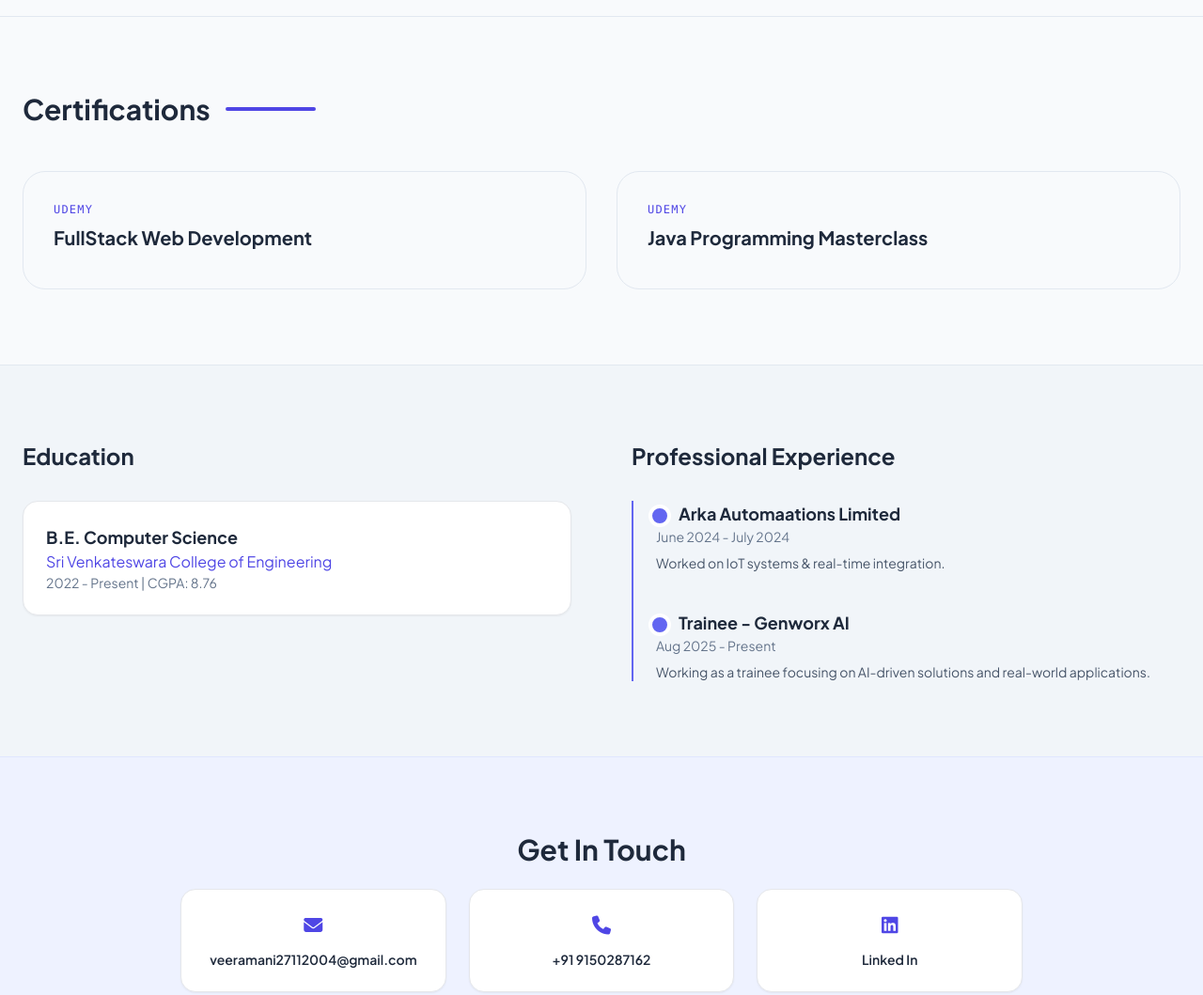
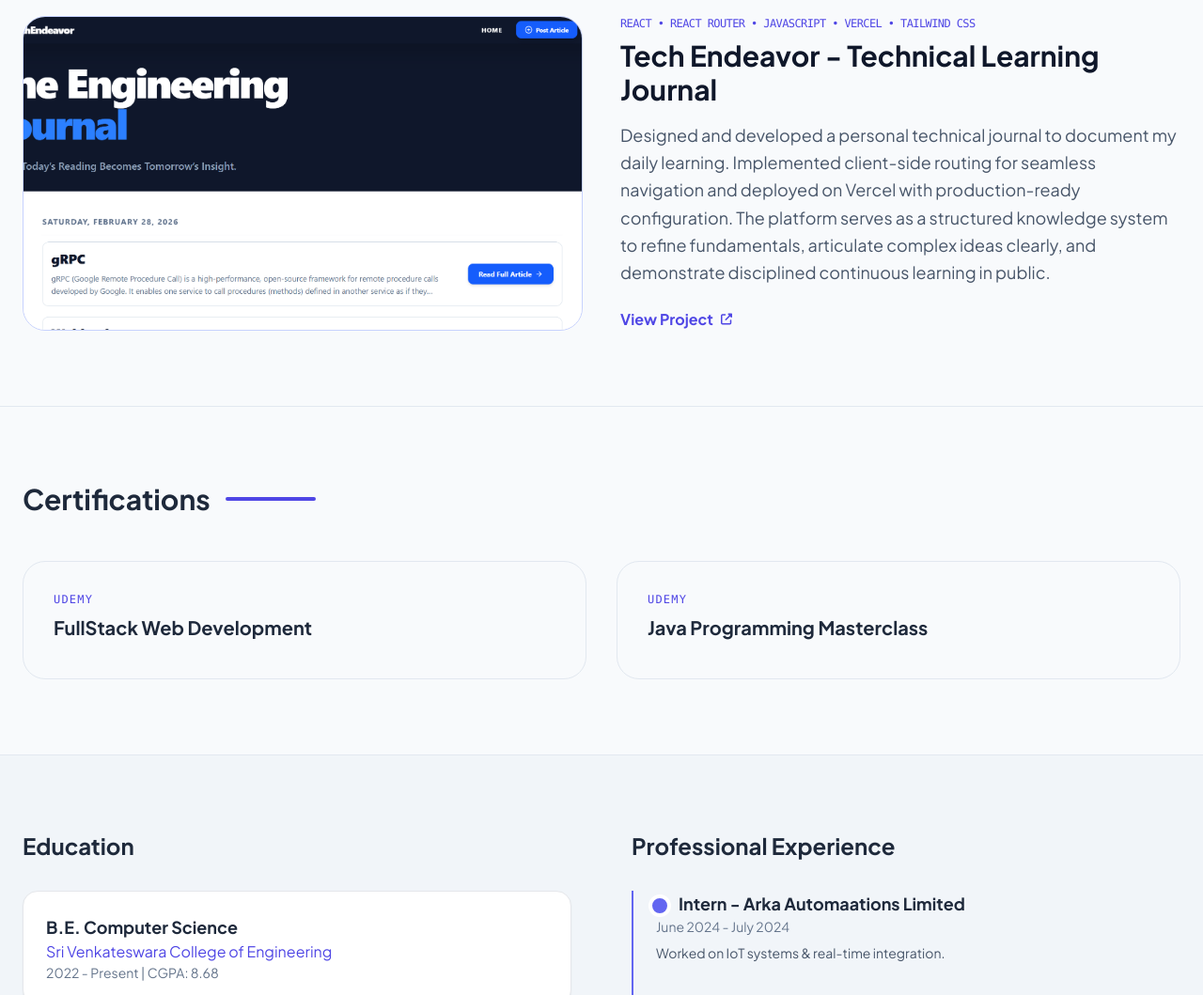
Before and after one commit to veeramani27/portfolio, a plain HTML site: page index.html in a window 1280 px wide. Shown: the part 3160-4219 px from the top of the page at 94% size. Drawn offline with nearby package versions, Linux system fonts and the light colour scheme.

Commit message:
project added

```diff
--- a/index.html
+++ b/index.html
@@ -163,7 +163,7 @@
                 <div class="bg-white p-6 rounded-2xl border shadow-sm">
                     <h4 class="font-bold text-lg">B.E. Computer Science</h4>
                     <p class="text-indigo-600">Sri Venkateswara College of Engineering</p>
-                    <p class="text-sm text-slate-500">2022 - Present | CGPA: 8.76</p>
+                    <p class="text-sm text-slate-500">2022 - Present | CGPA: 8.68</p>
                 </div>
             </div>
 
@@ -177,7 +177,7 @@
                     <div class="relative">
                         <div class="absolute -left-2 top-1 w-6 h-6 bg-indigo-500 rounded-full border-4 border-white">
                         </div>
-                        <h4 class="font-bold text-lg pl-6">Arka Automaations Limited</h4>
+                        <h4 class="font-bold text-lg pl-6">Intern - Arka Automaations Limited</h4>
                         <p class="text-sm text-slate-500 mb-2">June 2024 - July 2024</p>
                         <p class="text-slate-600 text-sm">
                             Worked on IoT systems & real-time integration.
@@ -189,9 +189,9 @@
                         <div class="absolute -left-2 top-1 w-6 h-6 bg-indigo-500 rounded-full border-4 border-white">
                         </div>
                         <h4 class="font-bold text-lg pl-6">Trainee - Genworx AI</h4>
-                        <p class="text-sm text-slate-500 mb-2">Aug 2025 - Present</p>
+                        <p class="text-sm text-slate-500 mb-2">Aug 2025 - Feb 2026</p>
                         <p class="text-slate-600 text-sm">
-                            Working as a trainee focusing on AI-driven solutions and real-world applications.
+                            Worked as a trainee focusing on AI-driven solutions and real-world applications.
                         </p>
                     </div>
 
@@ -299,18 +299,30 @@
                 image: "cinepass.png"
             },
             {
-                name: "Automated Water Level & Motor Control System",
+                name: "Automated Water Level Monitoring & Motor Control System",
                 tech: "ESP32 • Ultrasonic Sensor • Relay • MQTT • React • Node.js • Mobile Monitoring",
                 desc: "Built an IoT system to monitor tank water levels and automate motor control using an ESP32, ultrasonic sensor, and relay. Used MQTT for real-time data and a React frontend for mobile monitoring and manual override, enabling efficient water management with human oversight.",
                 image: "motor_control_system.png"
+            },
+            {
+                name: "Tech Endeavor - Technical Learning Journal",
+                tech: "React • React Router • JavaScript • Vercel • Tailwind CSS",
+                desc: "Designed and developed a personal technical journal to document my daily learning. Implemented client-side routing for seamless navigation and deployed on Vercel with production-ready configuration. The platform serves as a structured knowledge system to refine fundamentals, articulate complex ideas clearly, and demonstrate disciplined continuous learning in public.",
+                image: "tech_endeavor.png",
+                link: "https://tech-endeavor.vercel.app/"
             }
-
         ];
 
 
 
         const projectList = document.getElementById('projects-list');
         projects.forEach(p => {
+            const linkHtml = p.link ? `
+                <a href="${p.link}" target="_blank" class="inline-flex items-center gap-2 text-indigo-600 font-bold hover:text-indigo-700 transition">
+                    View Project <i class="fas fa-external-link-alt text-xs"></i>
+                </a>
+            ` : '';
+
             projectList.innerHTML += `
     <div class="grid md:grid-cols-2 gap-10 items-center">
 
@@ -335,6 +347,7 @@
                 ${p.desc}
             </p>
 
+            ${linkHtml}
         </div>
 
     </div>
```
Also changed, not shown: tech_endeavor.png (added), 1 other file.
